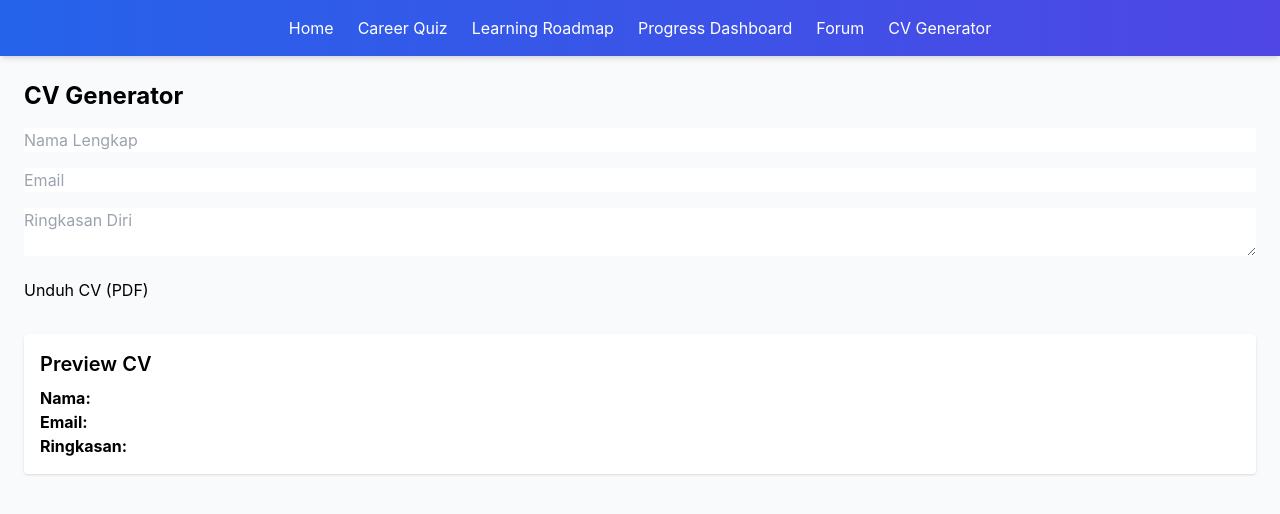
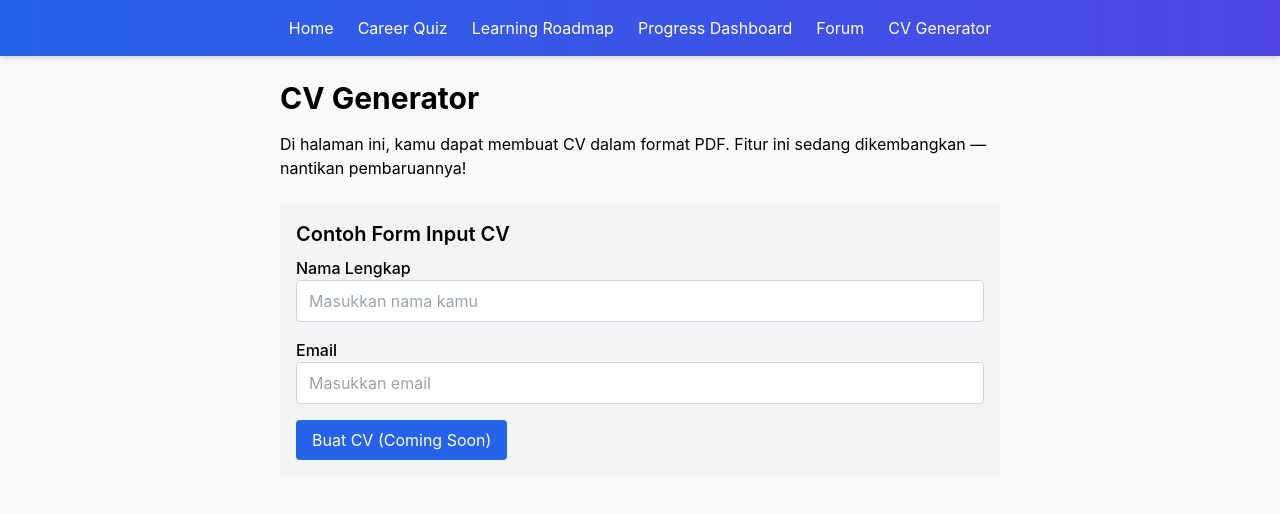
Before and after one commit to mustain97/IDCamp-2024-Developer-Challenge, a React (Vite) app: page /cv in a window 1280 px wide. Shown: the top 514 px of the page. Built offline with nearby package versions, Linux system fonts and the light colour scheme.

Commit message:
Update CvGenerator.jsx

```diff
--- a/src/pages/CvGenerator.jsx
+++ b/src/pages/CvGenerator.jsx
@@ -1,40 +1,41 @@
-import React, { useRef } from 'react';
-import { useForm } from 'react-hook-form';
-import jsPDF from 'jspdf';
-import html2canvas from 'html2canvas';
+import React from "react";
 
-const CvGenerator = () => {
-  const { register, handleSubmit, watch } = useForm();
-  const cvRef = useRef();
+export default function CvGenerator() {
+  return (
+    <div className="p-6 max-w-3xl mx-auto">
+      <h1 className="text-3xl font-bold mb-4">CV Generator</h1>
+      <p className="mb-4">
+        Di halaman ini, kamu dapat membuat CV dalam format PDF.
+        Fitur ini sedang dikembangkan — nantikan pembaruannya!
+      </p>
 
-  const onSubmit = async () => {
-    const element = cvRef.current;
-    const canvas = await html2canvas(element);
-    const imgData = canvas.toDataURL('image/png');
-    const pdf = new jsPDF();
-    pdf.addImage(imgData, 'PNG', 10, 10);
-    pdf.save('cv-edupath.pdf');
-  };
-
-  return (
-    <div className="p-6">
-      <h1 className="text-2xl font-bold mb-4">CV Generator</h1>
-
-      <form onSubmit={handleSubmit(onSubmit)} className="space-y-4 mb-8">
-        <input {...register("name")} placeholder="Nama Lengkap" className="input input-bordered w-full" />
-        <input {...register("email")} placeholder="Email" className="input input-bordered w-full" />
-        <textarea {...register("summary")} placeholder="Ringkasan Diri" className="textarea textarea-bordered w-full" />
-        <button type="submit" className="btn btn-primary">Unduh CV (PDF)</button>
-      </form>
-
-      <div className="p-4 bg-white shadow rounded" ref={cvRef}>
-        <h2 className="text-xl font-semibold mb-2">Preview CV</h2>
-        <p><strong>Nama:</strong> {watch("name")}</p>
-        <p><strong>Email:</strong> {watch("email")}</p>
-        <p><strong>Ringkasan:</strong> {watch("summary")}</p>
+      <div className="mt-6 bg-gray-100 p-4 rounded">
+        <h2 className="text-xl font-semibold mb-2">Contoh Form Input CV</h2>
+        <form className="space-y-4">
+          <div>
+            <label className="block font-medium">Nama Lengkap</label>
+            <input
+              type="text"
+              className="w-full border border-gray-300 px-3 py-2 rounded"
+              placeholder="Masukkan nama kamu"
+            />
+          </div>
+          <div>
+            <label className="block font-medium">Email</label>
+            <input
+              type="email"
+              className="w-full border border-gray-300 px-3 py-2 rounded"
+              placeholder="Masukkan email"
+            />
+          </div>
+          <button
+            type="submit"
+            className="bg-blue-600 text-white px-4 py-2 rounded hover:bg-blue-700"
+          >
+            Buat CV (Coming Soon)
+          </button>
+        </form>
       </div>
     </div>
   );
-};
-
-export default CvGenerator;
+}
```
